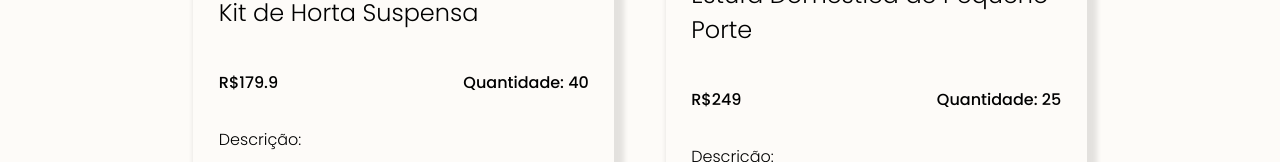
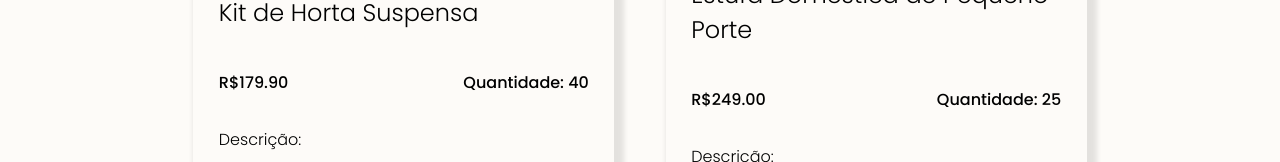
Before and after one commit to NatanVilasBoas/green-grow-site, a React (Create React App) app: page /products in a window 1280 px wide. Shown: the part 576-738 px from the top of the page. Built offline with nearby package versions, Linux system fonts and the light colour scheme; the HTML template or start-up script is replaced by a standard one.

Commit message:
✅ 🐛 correção de bug para apresentar valor de produtos

```diff
--- a/src/components/CardProduct/CardProduct.tsx
+++ b/src/components/CardProduct/CardProduct.tsx
@@ -78,7 +78,7 @@ const AddCart = styled.button`
 interface CardProductProps {
     id: number;
     titulo: string;
-    valor: number;
+    valor: string;
     quant: number;
     img: string;
     desc: string;
--- a/src/pages/Products/Products.tsx
+++ b/src/pages/Products/Products.tsx
@@ -60,7 +60,7 @@ const Products = () => {
                         key={produto.id}
                         id={produto.id}
                         titulo={produto.title}
-                        valor={produto.value}
+                        valor={produto.value.toFixed(2)}
                         quant={produto.quant}
                         desc={produto.desc}
                         img="https://placehold.co/250x200"
```
Also changed, not shown: 1 other file (tests, documents, lock files or other folders).
